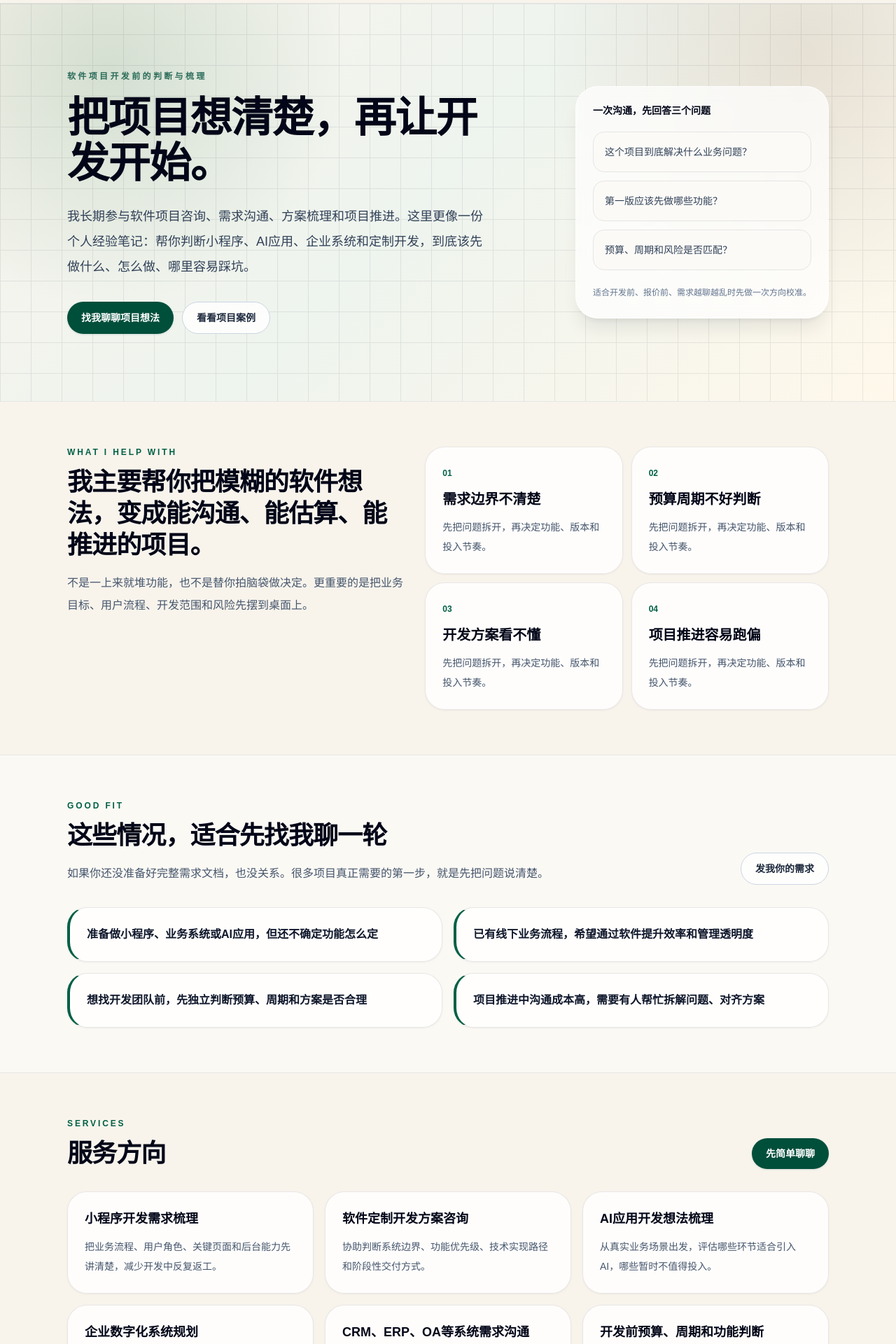
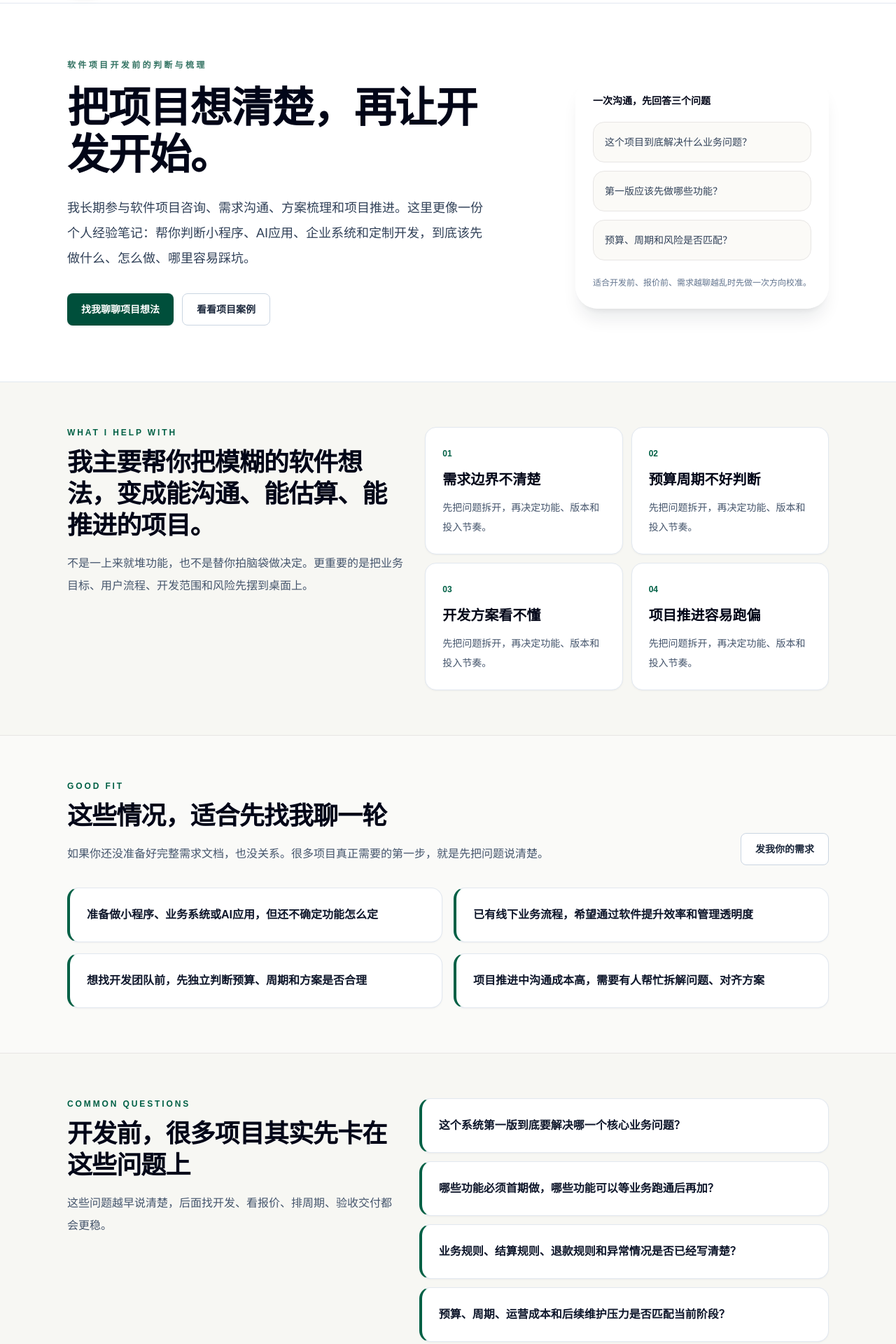
Before and after one commit to jaws1993333-cell/my-personal-site, a Next.js app: page / in a window 1280 px wide. Shown: the part 80-2000 px from the top of the page at 70% size. Built offline with nearby package versions, Linux system fonts and the light colour scheme; no server answers.

Commit message:
update site

```diff
--- a/app/components/ui.tsx
+++ b/app/components/ui.tsx
@@ -14,7 +14,7 @@ type ButtonVariant = "primary" | "secondary" | "ghost";
 
 export function SiteHeader() {
   return (
-    <header className="sticky top-0 z-50 border-b border-stone-200/80 bg-[#f8f4ec]/88 backdrop-blur-xl">
+    <header className="sticky top-0 z-50 border-b border-slate-200 bg-white/95 backdrop-blur">
       <div className="mx-auto flex max-w-6xl flex-col gap-4 px-4 py-4 sm:px-6 lg:flex-row lg:items-center lg:justify-between lg:px-8">
         <Link href="/" className="group flex w-fit items-center gap-3">
           <span className="relative flex h-12 w-12 shrink-0 items-center justify-center overflow-hidden rounded-2xl bg-slate-950 text-sm font-semibold tracking-[-0.08em] text-white shadow-lg shadow-slate-950/15">
@@ -70,7 +70,7 @@ export function SiteFooter() {
 
 export function PageShell({ children }: { children: ReactNode }) {
   return (
-    <div className="flex min-h-screen flex-col bg-[#f8f4ec] text-slate-900">
+    <div className="flex min-h-screen flex-col bg-[#f7f7f3] text-slate-900">
       <SiteHeader />
       <main className="flex-1">{children}</main>
       <SiteFooter />
@@ -91,16 +91,16 @@ export function Button({
 }) {
   const styles = {
     primary:
-      "bg-emerald-900 text-white shadow-sm shadow-emerald-950/10 hover:bg-emerald-800",
+      "bg-emerald-900 text-white shadow-sm hover:bg-emerald-800",
     secondary:
-      "border border-slate-300 bg-white/85 text-slate-800 hover:border-emerald-900 hover:text-emerald-900",
+      "border border-slate-300 bg-white text-slate-800 hover:border-emerald-900 hover:text-emerald-900",
     ghost: "bg-transparent text-slate-700 hover:bg-white hover:text-slate-950",
   };
 
   return (
     <Link
       href={href}
-      className={`inline-flex items-center justify-center rounded-full px-5 py-3 text-sm font-semibold transition hover:-translate-y-0.5 ${styles[variant]} ${className}`}
+      className={`inline-flex items-center justify-center rounded-lg px-5 py-3 text-sm font-semibold transition hover:-translate-y-0.5 ${styles[variant]} ${className}`}
     >
       {children}
     </Link>
@@ -173,7 +173,7 @@ export function Card({
   className?: string;
 }) {
   return (
-    <div className={`rounded-[1.75rem] border border-stone-200/90 bg-white/82 p-5 shadow-sm shadow-slate-900/5 backdrop-blur sm:p-6 ${className}`}>
+    <div className={`rounded-2xl border border-slate-200 bg-white p-5 shadow-sm shadow-slate-900/4 sm:p-6 ${className}`}>
       {children}
     </div>
   );
@@ -193,13 +193,11 @@ export function Hero({
   aside?: ReactNode;
 }) {
   return (
-    <section className="relative overflow-hidden border-b border-stone-200">
-      <div className="absolute inset-0 bg-[radial-gradient(circle_at_12%_16%,rgba(22,101,52,0.15),transparent_28%),radial-gradient(circle_at_90%_12%,rgba(120,53,15,0.11),transparent_30%),linear-gradient(135deg,#f8f4ec_0%,#eef4ee_48%,#fff8eb_100%)]" />
-      <div className="absolute left-0 top-0 h-full w-full opacity-[0.08] [background-image:linear-gradient(#0f172a_1px,transparent_1px),linear-gradient(90deg,#0f172a_1px,transparent_1px)] [background-size:44px_44px]" />
-      <div className="relative mx-auto grid max-w-6xl gap-10 px-4 py-14 sm:px-6 sm:py-20 lg:grid-cols-[1.15fr_0.85fr] lg:items-center lg:px-8 lg:py-24">
+    <section className="border-b border-slate-200 bg-white">
+      <div className="mx-auto grid max-w-6xl gap-10 px-4 py-12 sm:px-6 sm:py-16 lg:grid-cols-[1.15fr_0.85fr] lg:items-center lg:px-8 lg:py-20">
         <div>
           <p className="text-xs font-bold uppercase tracking-[0.28em] text-emerald-900/80">{eyebrow}</p>
-          <h1 className="mt-5 text-4xl font-semibold leading-[1.08] tracking-tight text-slate-950 sm:text-6xl">
+          <h1 className="mt-5 text-4xl font-semibold leading-[1.12] tracking-tight text-slate-950 sm:text-6xl">
             {title}
           </h1>
           <p className="mt-6 max-w-3xl text-base leading-8 text-slate-700 sm:text-lg sm:leading-9">
@@ -230,14 +228,14 @@ export function ContactCta({
 }) {
   return (
     <SoftSection className="pt-0">
-      <div className="overflow-hidden rounded-[2rem] bg-emerald-900 text-white shadow-xl shadow-emerald-950/10">
+      <div className="overflow-hidden rounded-2xl border border-emerald-900/20 bg-white text-slate-900 shadow-sm">
         <div className="grid gap-6 p-7 sm:p-10 md:grid-cols-[1.25fr_0.75fr] md:items-center">
           <div>
             <p className="text-2xl font-semibold sm:text-3xl">{title}</p>
-            <p className="mt-4 max-w-3xl leading-8 text-emerald-50">{description}</p>
+            <p className="mt-4 max-w-3xl leading-8 text-slate-600">{description}</p>
           </div>
           <div className="md:text-right">
-            <Button href="/contact" className="bg-white text-emerald-950 hover:bg-emerald-50">
+            <Button href="/contact">
               找我聊聊项目想法
             </Button>
           </div>
--- a/app/globals.css
+++ b/app/globals.css
@@ -1,7 +1,7 @@
 @import "tailwindcss";
 
 :root {
-  --background: #f7f4ee;
+  --background: #f7f7f3;
   --foreground: #0f172a;
 }
 
--- a/app/page.tsx
+++ b/app/page.tsx
@@ -83,6 +83,28 @@ export default function Home() {
           </div>
         </SoftSection>
       </section>
+
+      <SoftSection>
+        <div className="grid gap-6 lg:grid-cols-[0.9fr_1.1fr] lg:items-start">
+          <SectionIntro
+            eyebrow="Common Questions"
+            title="开发前，很多项目其实先卡在这些问题上"
+            description="这些问题越早说清楚，后面找开发、看报价、排周期、验收交付都会更稳。"
+          />
+          <div className="grid gap-3">
+            {[
+              "这个系统第一版到底要解决哪一个核心业务问题？",
+              "哪些功能必须首期做，哪些功能可以等业务跑通后再加？",
+              "业务规则、结算规则、退款规则和异常情况是否已经写清楚？",
+              "预算、周期、运营成本和后续维护压力是否匹配当前阶段？",
+            ].map((item) => (
+              <Card key={item} className="border-l-4 border-l-emerald-800">
+                <p className="text-base font-semibold leading-7 text-slate-900">{item}</p>
+              </Card>
+            ))}
+          </div>
+        </div>
+      </SoftSection>
 
       <SoftSection>
         <div className="flex flex-col justify-between gap-5 md:flex-row md:items-end">
```
